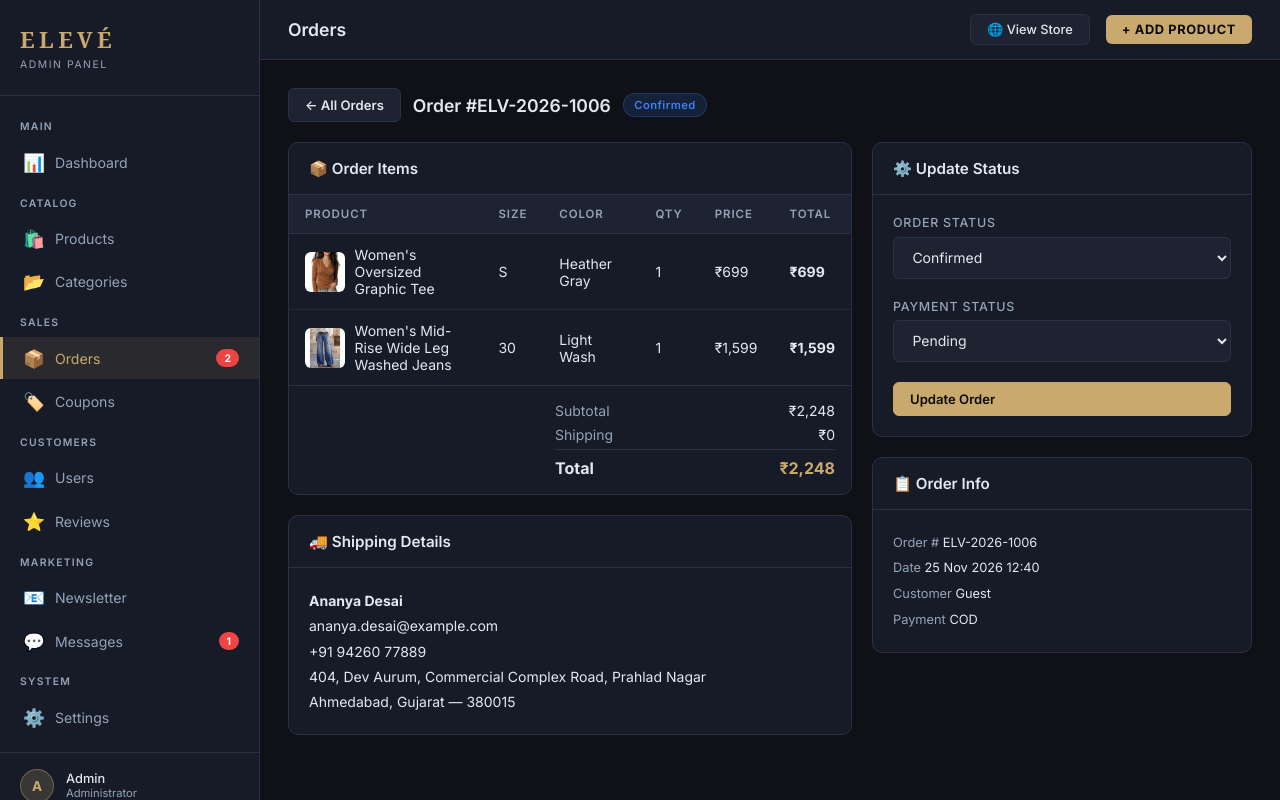
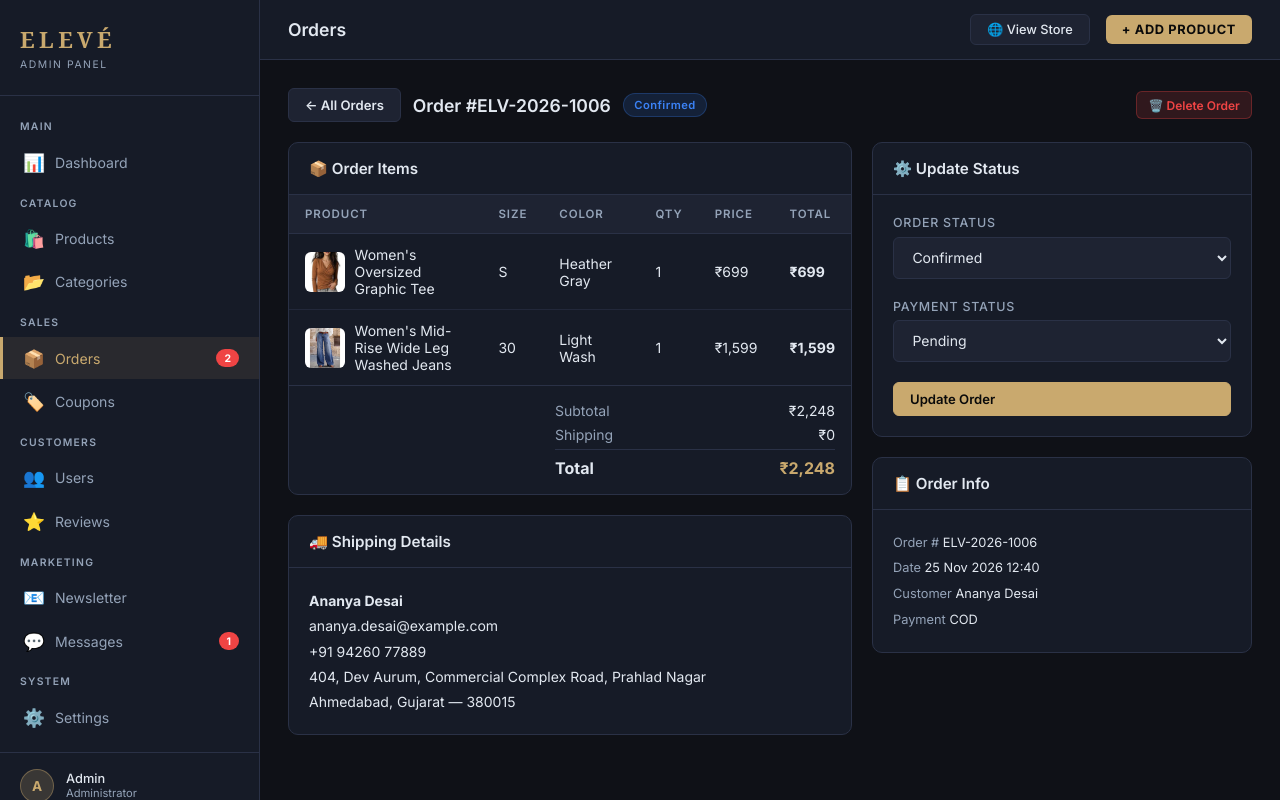
Before and after one commit to jaimisha15/Eleve-clothing-ecommerce, a PHP site: page /Eleve-clothing-ecommerce/admin/orders.php?view=6 in a window 1280 px wide. Run offline with PHP 8.4, Linux system fonts and the light colour scheme; a user stored in the database is signed in; data comes from the database, SQL or seed files in the repository.

Commit message:
Display customer shipping name instead of Guest in admin orders, add order delete functionality, and fix checkout API routing

```diff
--- a/admin/index.php
+++ b/admin/index.php
@@ -15,7 +15,7 @@ $subscribers    = $db->query("SELECT COUNT(*) FROM newsletter_subscribers WHERE
 $todayOrders    = $db->query("SELECT COUNT(*) FROM orders WHERE DATE(created_at) = CURDATE()")->fetchColumn();
 
 // Recent orders
-$recentOrders = $db->query("SELECT o.*, COALESCE(u.name, o.shipping_name) AS customer_name FROM orders o LEFT JOIN users u ON u.id = o.user_id ORDER BY o.created_at DESC LIMIT 8")->fetchAll();
+$recentOrders = $db->query("SELECT o.*, COALESCE(u.name, NULLIF(o.shipping_name, ''), 'Guest') AS customer_name FROM orders o LEFT JOIN users u ON u.id = o.user_id ORDER BY o.created_at DESC LIMIT 8")->fetchAll();
 
 // Top products (by order items)
 $topProducts = $db->query("SELECT p.name, p.price, SUM(oi.qty) AS sold, SUM(oi.total) AS revenue,
--- a/admin/orders.php
+++ b/admin/orders.php
@@ -7,6 +7,15 @@ $message = '';
 $view    = (int) ($_GET['view'] ?? 0);
 $filter  = sanitize($_GET['status'] ?? '');
 $search  = sanitize($_GET['q'] ?? '');
+
+// Handle delete order
+if (isset($_GET['delete'])) {
+    $delId = (int) $_GET['delete'];
+    if ($delId > 0) {
+        $db->prepare("DELETE FROM orders WHERE id=?")->execute([$delId]);
+        $message = "Order #$delId has been deleted successfully.";
+    }
+}
 
 // Update order status
 if ($_SERVER['REQUEST_METHOD'] === 'POST' && isset($_POST['update_status'])) {
@@ -19,7 +28,7 @@ if ($_SERVER['REQUEST_METHOD'] === 'POST' && isset($_POST['update_status'])) {
 
 // View single order
 if ($view) {
-    $order = $db->query("SELECT o.*, COALESCE(u.name,'Guest') AS customer_name FROM orders o LEFT JOIN users u ON u.id=o.user_id WHERE o.id=$view")->fetch();
+    $order = $db->query("SELECT o.*, COALESCE(u.name, NULLIF(o.shipping_name, ''), 'Guest') AS customer_name FROM orders o LEFT JOIN users u ON u.id=o.user_id WHERE o.id=$view")->fetch();
     $items = $db->query("SELECT * FROM order_items WHERE order_id=$view")->fetchAll();
     if (!$order) {
         header('Location: orders.php');
@@ -34,6 +43,7 @@ if ($view) {
       $statMap = ['pending'=>'badge-yellow','confirmed'=>'badge-blue','processing'=>'badge-blue','shipped'=>'badge-gold','delivered'=>'badge-green','cancelled'=>'badge-red','refunded'=>'badge-gray'];
       ?>
       <span class="badge <?= $statMap[$order['status']] ?? 'badge-gray' ?>"><?= ucfirst($order['status']) ?></span>
+      <a href="orders.php?delete=<?= $order['id'] ?>" class="btn btn-sm btn-danger" style="margin-left:auto" onclick="return confirm('Are you sure you want to delete Order #<?= htmlspecialchars($order['order_number']) ?>?');">🗑️ Delete Order</a>
     </div>
 
     <div style="display:grid;grid-template-columns:1fr 380px;gap:1.25rem">
@@ -150,7 +160,7 @@ if ($search) {
 }
 
 $whereStr = implode(' AND ', $where);
-$stmt     = $db->prepare("SELECT o.*, COALESCE(u.name,'Guest') AS customer_name FROM orders o LEFT JOIN users u ON u.id=o.user_id WHERE $whereStr ORDER BY o.created_at DESC LIMIT 100");
+$stmt     = $db->prepare("SELECT o.*, COALESCE(u.name, NULLIF(o.shipping_name, ''), 'Guest') AS customer_name FROM orders o LEFT JOIN users u ON u.id=o.user_id WHERE $whereStr ORDER BY o.created_at DESC LIMIT 100");
 $stmt->execute($params);
 $orders = $stmt->fetchAll();
 ?>
@@ -207,7 +217,10 @@ $orders = $stmt->fetchAll();
           <td><span class="badge <?= $payMap[$order['payment_status']] ?? 'badge-gray' ?>"><?= ucfirst($order['payment_status']) ?></span></td>
           <td><span class="badge <?= $statMap[$order['status']] ?? 'badge-gray' ?>"><?= ucfirst($order['status']) ?></span></td>
           <td style="color:var(--muted);font-size:.8rem"><?= date('d M Y', strtotime($order['created_at'])) ?></td>
-          <td><a href="orders.php?view=<?= $order['id'] ?>" class="btn btn-sm btn-ghost">View</a></td>
+          <td style="white-space:nowrap">
+            <a href="orders.php?view=<?= $order['id'] ?>" class="btn btn-sm btn-ghost">View</a>
+            <a href="orders.php?delete=<?= $order['id'] ?>" class="btn btn-sm btn-danger" onclick="return confirm('Are you sure you want to delete Order #<?= htmlspecialchars($order['order_number']) ?>?');">Delete</a>
+          </td>
         </tr>
         <?php endforeach; ?>
         <?php if (empty($orders)): ?>
```
Also changed, not shown: checkout.html (+17 -9 lines).
